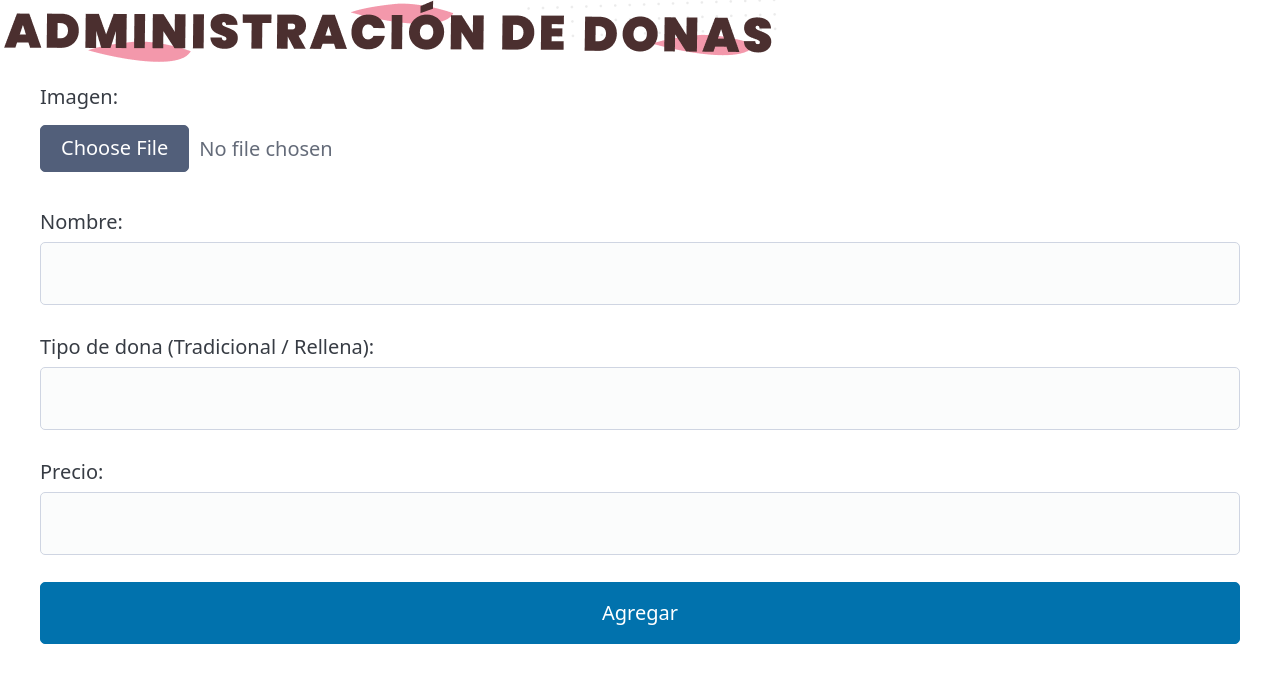
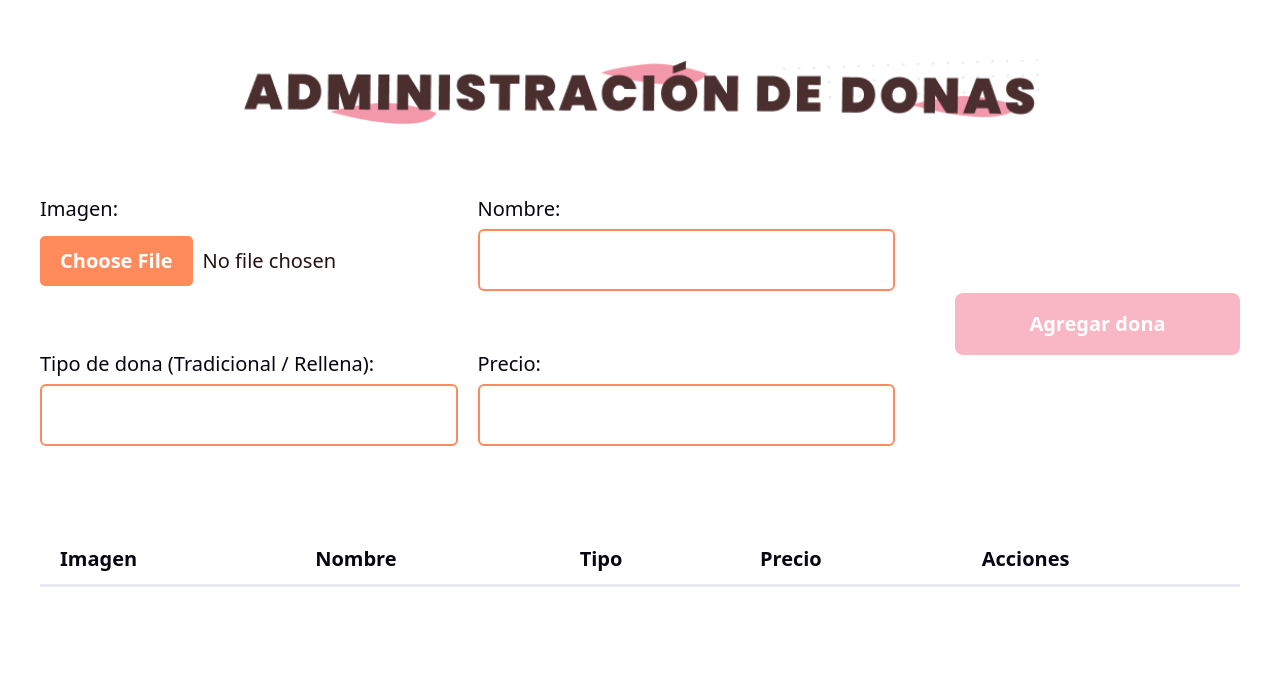
Before and after one commit to MarioIvan44/Proyecto-de-modulo, a plain HTML site: page Administracion.html in a window 1280 px wide. Drawn offline with nearby package versions, Linux system fonts and the light colour scheme; no server answers.

Commit message:
Gran avance en el CRUD

```diff
--- a/Administracion.html
+++ b/Administracion.html
@@ -1,12 +1,14 @@
 <!DOCTYPE html>
 <html lang="en">
+
 <head>
     <meta charset="UTF-8">
     <meta name="viewport" content="width=device-width, initial-scale=1.0">
     <link rel="stylesheet" href="https://cdn.jsdelivr.net/npm/@picocss/pico@2/css/pico.min.css">
-    <link rel="stylesheet" href="css/style.css">
-    <title>Document</title>
+    <link rel="stylesheet" href="css/Administracion.css">
+    <title>Administración de donas</title>
 </head>
+
 <body>
     <!--HEADER-->
 
@@ -17,34 +19,66 @@
     <main class="container">
         <!-- Formulario -->
         <form id="dona-form" class="dona-form">
-            <div class="flex">
+            <div class="contenedorPadre">
+                <div class="columna-izquierda">
+                    <div class="fila">
                         <label for="imagen-file">Imagen:
-                    <input type= "file" id="imagen-file" accept="image/*" />
+                            <input type="file" id="imagen-file" accept="image/*" />
                         </label>
                         <label for="nombre">Nombre:
                             <input type="text" id="nombre" required />
                         </label>
+                    </div>
+
+                    <div class="fila">
                         <label for="tipoDona">Tipo de dona (Tradicional / Rellena):
                             <input type="text" id="tipoDona" required />
                         </label>
                         <label for="precio">Precio:
-                    <input type = "number" id="precio" required />
+                            <input type="number" id="precio" required />
                         </label>
+                    </div>
+                </div>
+
+                <div class="columna-derecha">
+                    <button type="submit" id="btn-submit">Agregar dona</button>
+                </div>
             </div>
 
             <!-- Guarda la URL de la imagen cuando se edita un registro (para no subirla de nuevo si no cambia) -->
             <input type="hidden" id="imagen-url" />
 
             <!-- Guarda el ID de la persona que se está editando (vacío en modo "agregar") -->
-      <input type="hidden" id="persona-id" />
-
-      <!-- Botón principal para agregar o actualizar un registro -->
-      <button type="submit" id="btn-submit">Agregar</button>
+            <input type="hidden" id="dona-id" />
 
             <!-- Botón para cancelar la edición y resetear el formulario -->
             <button type="button" id="btn-cancel" hidden>Cancelar</button>
+        </form>
 
-    </form>
+        <br>
+        <br>
+
+        <!-- Tabla de donas-->
+         <table>
+            <thead>
+                <tr>
+                    <th>Imagen</th>
+                    <th>Nombre</th>
+                    <th>Tipo</th>
+                    <th>Precio</th>
+                    <th>Acciones</th>
+                </tr>
+            </thead>
+            <tbody id="donas-tbody"></tbody>
+                <!-- inyectado por script -->
+         </table>
     </main>
+
+    <footer>
+
+    </footer>
+
+    <script src="js/administracion.js"></script>
 </body>
+
 </html>
--- a/css/Administracion.css
+++ b/css/Administracion.css
@@ -1,3 +1,6 @@
+html{
+    background-color: white;
+}
 .imagenCentral{
     margin-top: 60px;
     margin-bottom: 50px;
@@ -13,8 +16,97 @@
      width: 800px;
 }
 
-.dona-form .flex {
-    display: flex;
-    justify-content: space-around;
-    gap: 1rem;
+.dona-form {
+  display: flex;
+  justify-content: center;
 }
+
+.contenedorPadre {
+  display: flex;
+  justify-content: space-between;
+  align-items: center;
+  width: 100%;
+  gap: 3rem;
+}
+
+.columna-izquierda {
+  display: flex;
+  flex-direction: column;
+  gap: 1.5rem;
+  flex: 3;
+}
+
+.fila {
+  display: flex;
+  justify-content: space-between;
+  gap: 1rem;
+}
+
+.fila label {
+  flex: 1;
+  color: #070611;
+}
+
+.columna-derecha {
+  display: flex;
+  justify-content: center;
+  align-items: center;
+  flex: 1;
+}
+
+#btn-submit {
+  padding: 0.8rem 1.5rem;
+  background-color: #F9B7C5;
+  border: none;
+  border-radius: 8px;
+  cursor: pointer;
+  color: white;
+  font-weight: bold;
+}
+
+input[type="text"],
+input[type="number"] {
+  background-color: white;
+  border: 2px solid #FF8B5C;
+  color: black;
+  font-weight: bold;
+  padding: 0.5rem;
+  border-radius: 6px;
+}
+
+input[type="file"]{
+    color: #241010;
+    border: none;
+}
+
+input[type="file"]::file-selector-button {
+  background-color: #FF8B5C;  /* Fondo del botón */
+  color: white;
+  font-weight: bold;             /* Texto del botón */
+  border: none;
+  padding: 0.5rem 1rem;
+  border-radius: 5px;
+  cursor: pointer;
+}
+
+
+/* Imágenes en la tabla */
+table img {
+  width: 50px;
+  height: 50px;
+  object-fit: cover;
+  border-radius: 4px;
+}
+
+table th {
+    background-color: white;
+    color: #070611;
+}
+/* Espaciado en botones de acción */
+table button {
+  margin-right: 0.25rem;
+}
+
+table tr{
+    color: #FF8B5C;
+}
--- /dev/null
+++ b/js/administracion.js
@@ -0,0 +1,56 @@
+const API_URL = "https://6859bebd9f6ef96111541cc4.mockapi.io/Natalie/donas"
+
+const form = document.getElementById('dona-form'); //Formulario principal
+const imageFile = document.getElementById('image-file') // Input de archivo (imagen)
+const imagenUrlEl = document.getElementById('imagen-url'); // Campo oculto con URL de la imagen
+const idDona = document.getElementById('dona-id') // Campo oculto con ID de la persona
+const nombre = document.getElementById('nombre') // Campo para el nombre
+const tipoDona = document.getElementById('tipoDona') // Campo para el tipo de dona
+const precio = document.getElementById('precio') //Campo para el precio
+const cancelBtn = document.getElementById('btn-cancel'); // Botón para cancelar edición
+const submitBtn = document.getElementById('btn-submit'); // Botón para agregar/actualizar
+const tbody = document.getElementById('personas-tbody'); // Cuerpo de la tabla de registros
+
+async function CargarDonas(){
+    const res = await fetch(API_URL);
+    const data = await res.json();
+    CargarTabla(data);
+}
+
+function CargarTabla(donas){
+    tbody.innerHTML = "";
+    donas.forEach(dona => {
+        tabla.innerHTML += `
+            <tr>
+                 <td><img src="${dona.imagen}" alt="Foto de ${dona.nombre}" /></td>
+                 <td>${dona.nombre}</td>
+                 <td>${dona.tipo}</td>
+                 <td>${dona.precio}</td>
+                 <td>
+                    <button onclick="CargarParaEditar('${dona.id}')">Editar</button>
+                    <button onclick="BorrarDona('${dona.id}')">Eliminar</button>
+                 </td>
+            </tr>
+        `
+    });
+
+}
+
+//Carga inicial
+window.addEventListener('DOMContentLoaded', CargarDonas);
+
+async function BorrarDona(id) {
+    const confirmacion = confirm('¿Está seguro que desea eliminar esta dona?');
+
+    if(confirmacion){
+        await fetch(`${API_URL}/${id}`, {method: 'DELETE'});
+        CargarDonas();
+        alert("El registro fue eliminado")
+    }
+    else{
+        alert("Se canceló la acción");
+        return;
+    }
+}
+
+CargarDonas();
```
Also changed, not shown: js/script.js (deleted, +0 -33 lines). Lines whose indentation alone changed are shown as unchanged.
